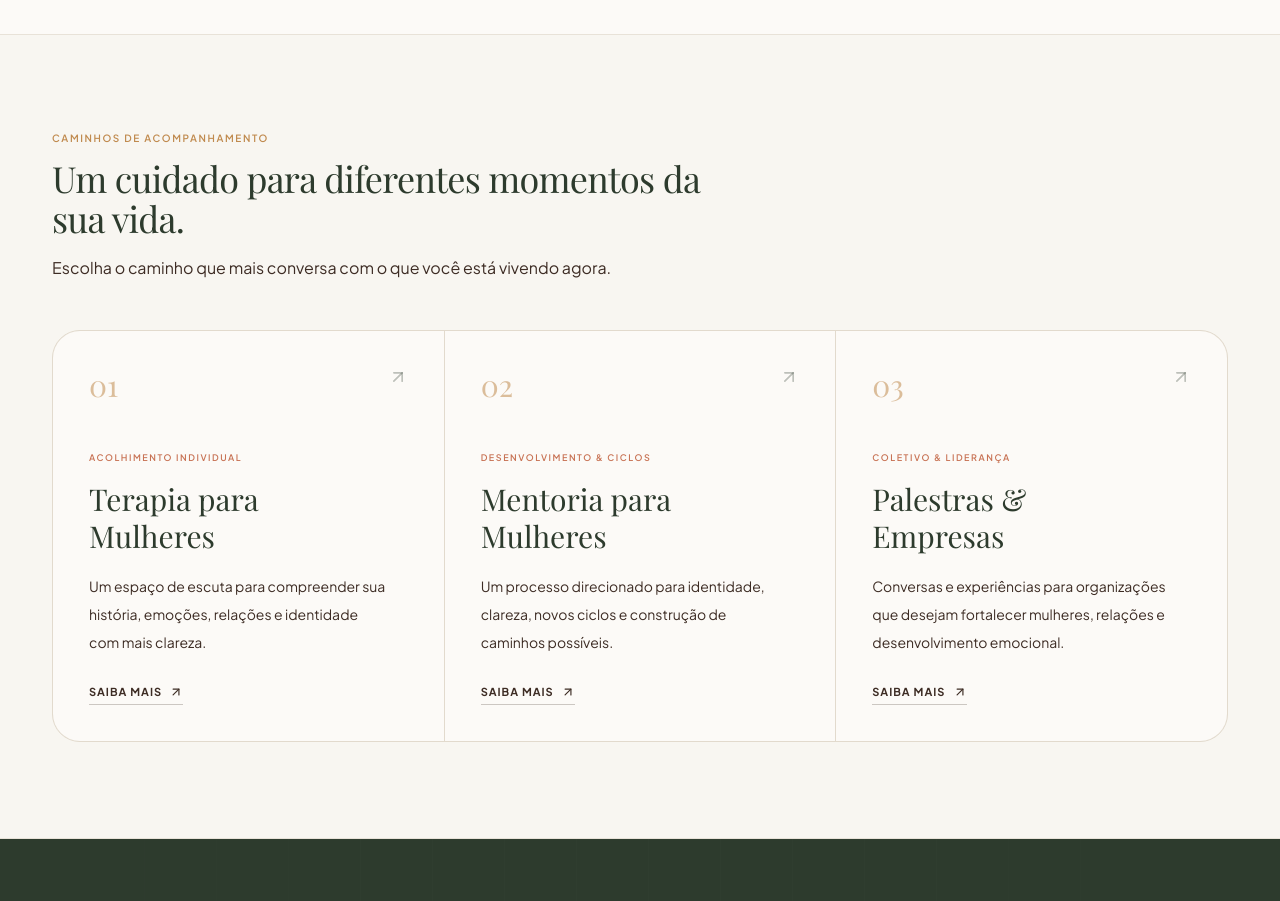
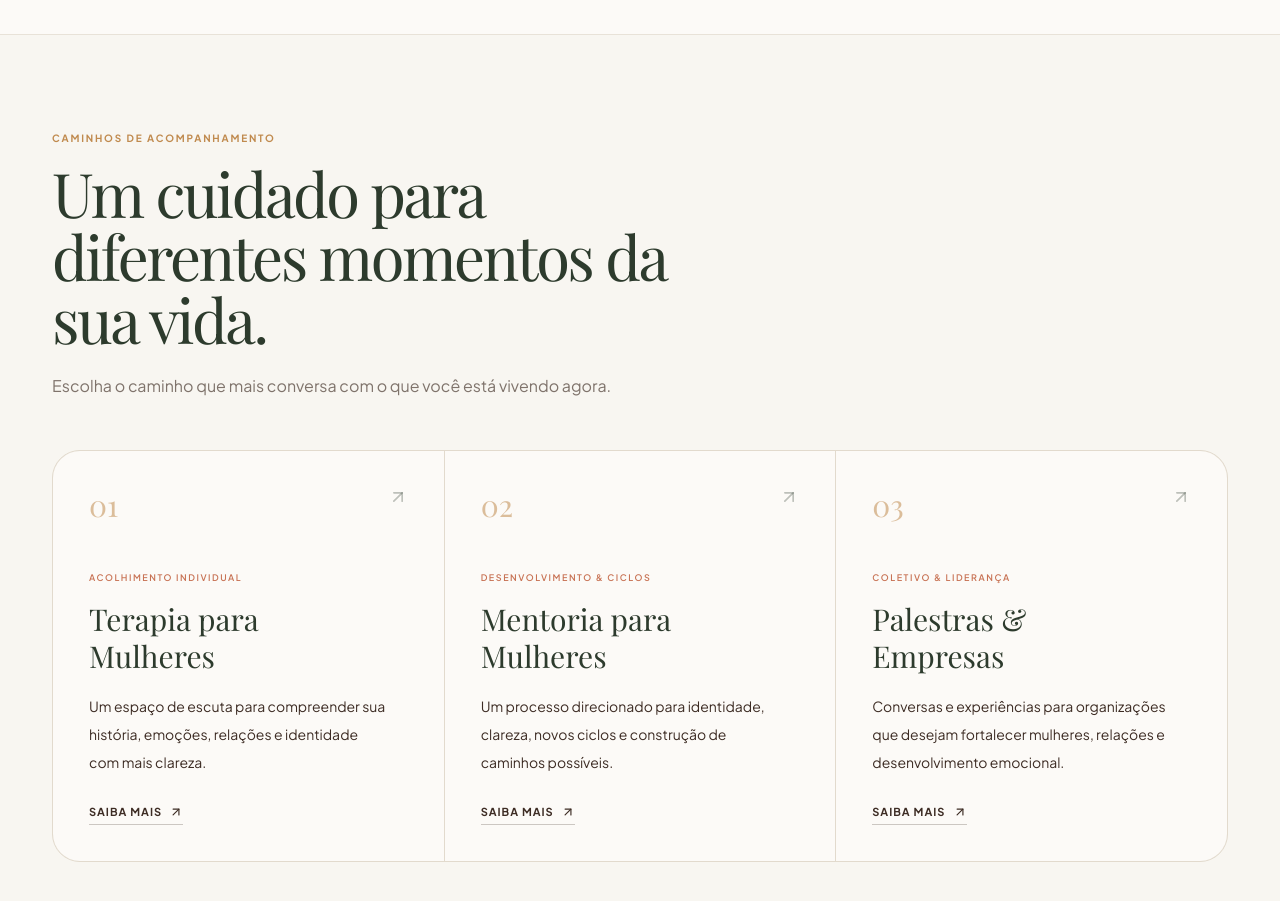
Before and after one commit to johnathafelype21/sitepsicologajovina, a React (Vite) app: page / in a window 1280 px wide. Shown: the part 1280-2181 px from the top of the page. Built offline with nearby package versions, Linux system fonts and the light colour scheme; a web font is replaced by a local one.

Commit message:
design: extend editorial identity across site

```diff
--- a/src/components/SectionHeading.tsx
+++ b/src/components/SectionHeading.tsx
@@ -10,15 +10,11 @@ export default function SectionHeading({ overline, title, text, centered = false
   const align = centered ? 'mx-auto text-center' : '';
   return (
     <div className={`max-w-3xl ${align}`}>
-      {overline && (
-        <p className={`mb-3 text-[10px] font-semibold uppercase tracking-[0.16em] ${light ? 'text-caramel' : 'text-caramel dark:text-bronze'}`}>
-          {overline}
-        </p>
-      )}
-      <h2 className={`font-display text-3xl leading-tight tracking-[-0.02em] md:text-4xl ${light ? 'text-canvas' : 'text-olive dark:text-dark-text'}`}>
+      {overline && <p className={`eyebrow mb-4 ${light ? '!text-caramel' : ''}`}>{overline}</p>}
+      <h2 className={`font-display text-[clamp(2.4rem,4.8vw,4.5rem)] leading-[1.02] tracking-[-0.04em] ${light ? 'text-canvas' : 'text-olive'}`}>
         {title}
       </h2>
-      {text && <p className={`mt-4 text-base leading-7 ${light ? 'text-canvas/72' : 'text-umber/72 dark:text-dark-muted'}`}>{text}</p>}
+      {text && <p className={`mt-5 max-w-2xl text-base leading-8 ${centered ? 'mx-auto' : ''} ${light ? 'text-canvas/65' : 'text-umber/65'}`}>{text}</p>}
     </div>
   );
 }
```
